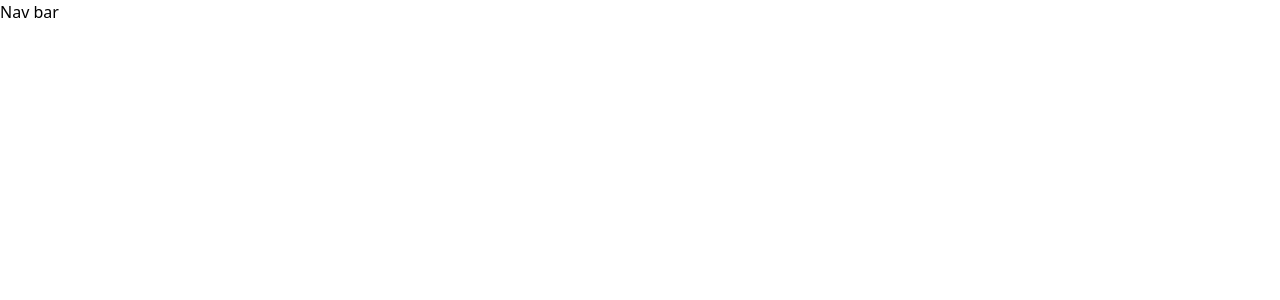
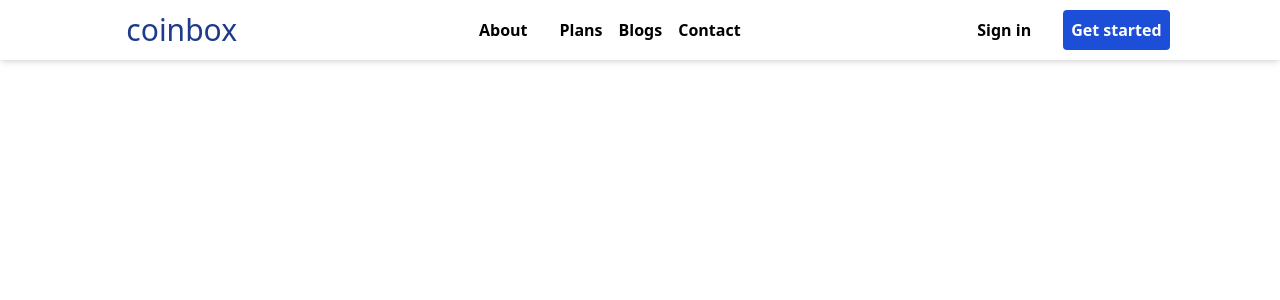
Before and after one commit to oladips772/authentication-app, a React (Create React App) app in the folder frontend/: page / in a window 1280 px wide. Shown: the top 300 px of the page. Built offline with nearby package versions, Linux system fonts and the light colour scheme.

Commit message:
done with navbar styling

```diff
--- a/frontend/package.json
+++ b/frontend/package.json
@@ -1,9 +1,13 @@
 {
   "name": "frontend",
   "version": "0.1.0",
-  "proxy":"http://localhost:6000",
+  "proxy": "http://localhost:6000",
   "private": true,
   "dependencies": {
+    "@emotion/react": "^11.9.3",
+    "@emotion/styled": "^11.9.3",
+    "@mui/icons-material": "^5.8.4",
+    "@mui/material": "^5.9.2",
     "@testing-library/jest-dom": "^5.16.4",
     "@testing-library/react": "^13.3.0",
     "@testing-library/user-event": "^13.5.0",
--- a/frontend/src/components/Navbar.js
+++ b/frontend/src/components/Navbar.js
@@ -1,9 +1,125 @@
-function Navbar(){
-    return(
-        <div>
-            <h2>Nav bar</h2>
+/** @format */
+import MenuIcon from "@mui/icons-material/Menu";
+import CloseIcon from "@mui/icons-material/Close";
+import { Link } from "react-router-dom";
+import { useState } from "react";
+
+function Navbar() {
+  const [showNav, setShowNav] = useState(false);
+
+  return (
+    <nav
+      className={`${
+        !showNav
+          ? "bg-white h-[60px] w-full shadow-md flex items-center justify-between md:justify-around lg:justify-around fixed top-0 z-10"
+          : "flex-col items-center space-y-2 bg-white h-[100%] shadow-md"
+      } `}
+    >
+      {/* logo and icon div */}
+      <div
+        className={`${
+          !showNav
+            ? "ml-4 flex justify-between mx-4 items-center w-full md:w-[100px] lg:w-[100px]"
+            : "flex justify-between items-center p-[14px]"
+        }`}
+      >
+        {/* <img src={logo} className="h-40 w-40 resize-contain" alt="" /> */}
+        <h3 className="text-3xl text-blue-900 font-[500]">coinbox</h3>
+        <div className="flex md:hidden lg:hidden mr-4">
+          {showNav ? (
+            <CloseIcon
+              className="cursor-pointer"
+              onClick={() => setShowNav(!showNav)}
+            />
+          ) : (
+            <MenuIcon
+              className="cursor-pointer"
+              onClick={() => setShowNav(!showNav)}
+            />
+          )}
         </div>
-    )
+      </div>
+      {/* links div */}
+      <div
+        className={`${
+          !showNav
+            ? "items-center space-x-4 hidden md:flex lg:flex"
+            : "flex flex-col items-start space-y-4 w-[100%] pb-2"
+        }`}
+      >
+        <Link
+          to="/"
+          className={` ${
+            !showNav
+              ? "font-[600] mx-4 hover:text-blue-600"
+              : "border-b border-slate-200 font-[600] mx-4 hover:text-blue-600 w-[96%] pb-1"
+          }`}
+        >
+          About
+        </Link>
+        <Link
+          to="/"
+          className={` ${
+            !showNav
+              ? "font-[600] mx-4 hover:text-blue-600"
+              : "border-b border-slate-200 font-[600] mx-4 hover:text-blue-600 w-[96%] pb-1"
+          }`}
+        >
+          Plans
+        </Link>
+        <Link
+          to="/"
+          className={` ${
+            !showNav
+              ? "font-[600] mx-4 hover:text-blue-600"
+              : "border-b border-slate-200 font-[600] mx-4 hover:text-blue-600 w-[96%] pb-1"
+          }`}
+        >
+          Blogs
+        </Link>
+        <Link
+          to="/"
+          className={` ${
+            !showNav
+              ? "font-[600] mx-4 hover:text-blue-600"
+              : "border-b border-slate-200 font-[600] mx-4 hover:text-blue-600 w-[96%] pb-1"
+          }`}
+        >
+          Contact
+        </Link>
+      </div>
+      {/* actions */}
+      <div
+        className={`${
+          !showNav
+            ? "items-center space-x-4 hidden md:flex lg:flex"
+            : "flex flex-col items-start space-y-4 pb-2 space-x-4 mt-4"
+        }`}
+      >
+        <Link
+          to="/"
+          className={` ${
+            !showNav
+              ? "font-[600] mx-4"
+              : "font-[600] mx-4 p-[8px] border-2 border-blue-600 rounded-[4px] text-center max-w-[290px] w-full"
+          }  `}
+        >
+          Sign in
+        </Link>
+        <Link
+          to="/"
+          className={`${
+            !showNav
+              ? "font-[600] bg-blue-700 text-white p-[8px] rounded-[4px]"
+              : "font-[500] bg-blue-700 text-white p-[8px] rounded-[4px] text-center max-w-[290px] w-full"
+          }`}
+        >
+          Get started
+        </Link>
+      </div>
+      {/* icons div */}
+    </nav>
+  );
 }
 
 export default Navbar;
```
Also changed, not shown: frontend/src/images/logo.jpg (added), 1 other file (tests, documents, lock files or other folders).
